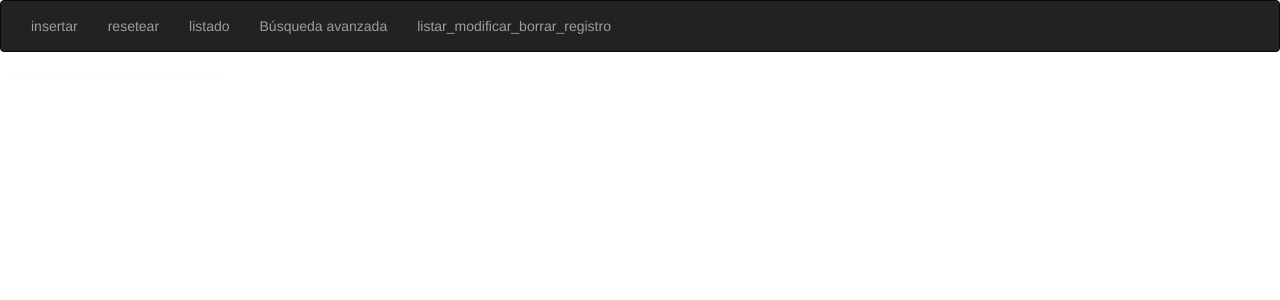
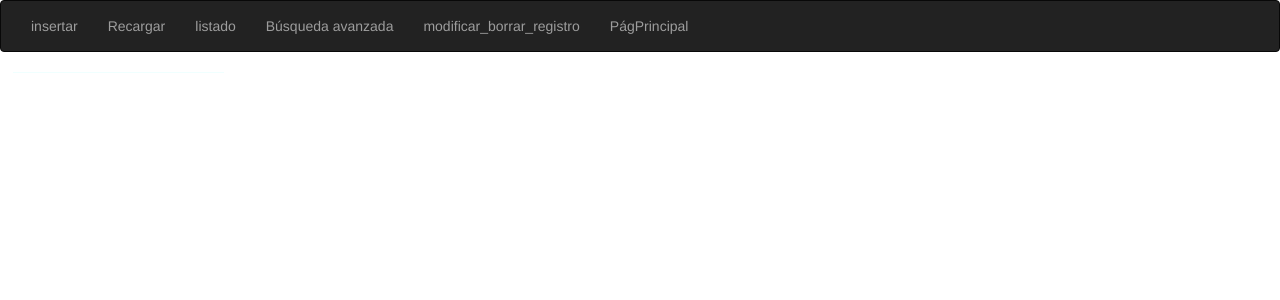
Before and after one commit to arenosa567/proyecto, a PHP site: page / in a window 1280 px wide. Shown: the top 300 px of the page. Run offline with PHP 8.4, Linux system fonts and the light colour scheme; some libraries are stand-ins or nearby versions.

Commit message:
modificado index

```diff
--- a/uf2175/bloglibros/index.php
+++ b/uf2175/bloglibros/index.php
@@ -8,18 +8,18 @@ include("include/header.php");
         <nav class="navbar navbar-inverse">
             <div class="container-fluid">
                 <ul class="nav navbar-nav">
-                    <li ><a data-toggle="modal" data-target="#myModal" onClick="recargar()" class="boton" href="form/formulario.php">insertar</a></li>
+                    <li ><a data-toggle="modal" data-target="#myModal"  class="boton" href="form/formulario.php">insertar</a></li>
 
-                    <li><a href="index.php">resetear</a></li>
+                    <li><a href="index.php" onClick="recargar()">Recargar</a></li>
 
-                    <li><a class="boton" onClick="recargar()" href="listado.php?x=lista&pagina=1">listado</a></li>
+                    <li><a class="boton"  href="listado.php?x=lista&pagina=1">listado</a></li>
 
-                    <li><a class="boton1" onClick="recargar()" href="form/formbuscar.php">Búsqueda avanzada</a></li>
+                    <li><a class="boton1"  href="form/formbuscar.php">Búsqueda avanzada</a></li>
 
-                    <li><a class="boton" onClick="recargar()"
-                    href="form/formListFila.php">listar_modificar_borrar_registro</a></li>
+                    <li><a class="boton" href="form/formListFila.php">modificar_borrar_registro</a></li>
 
-                    <!--<li><a  href="../../index.php">PágPrincipal</a></li>-->
+
+                    <li><a  href="../../index.php">PágPrincipal</a></li>
 
                </ul>
 
@@ -38,7 +38,7 @@ include("include/header.php");
                                        if(isset($_POST["buscar"])){
                                     include("form/formbuscar.php");
                                        }
-                                    //include("update.php");
+
                                     ?>
                         </div>
 
@@ -70,10 +70,6 @@ include("include/header.php");
                 }
                     include("update.php");
 
-
-                        include("listfila.php");
-
-
                     include("delete.php");
 
 
```
